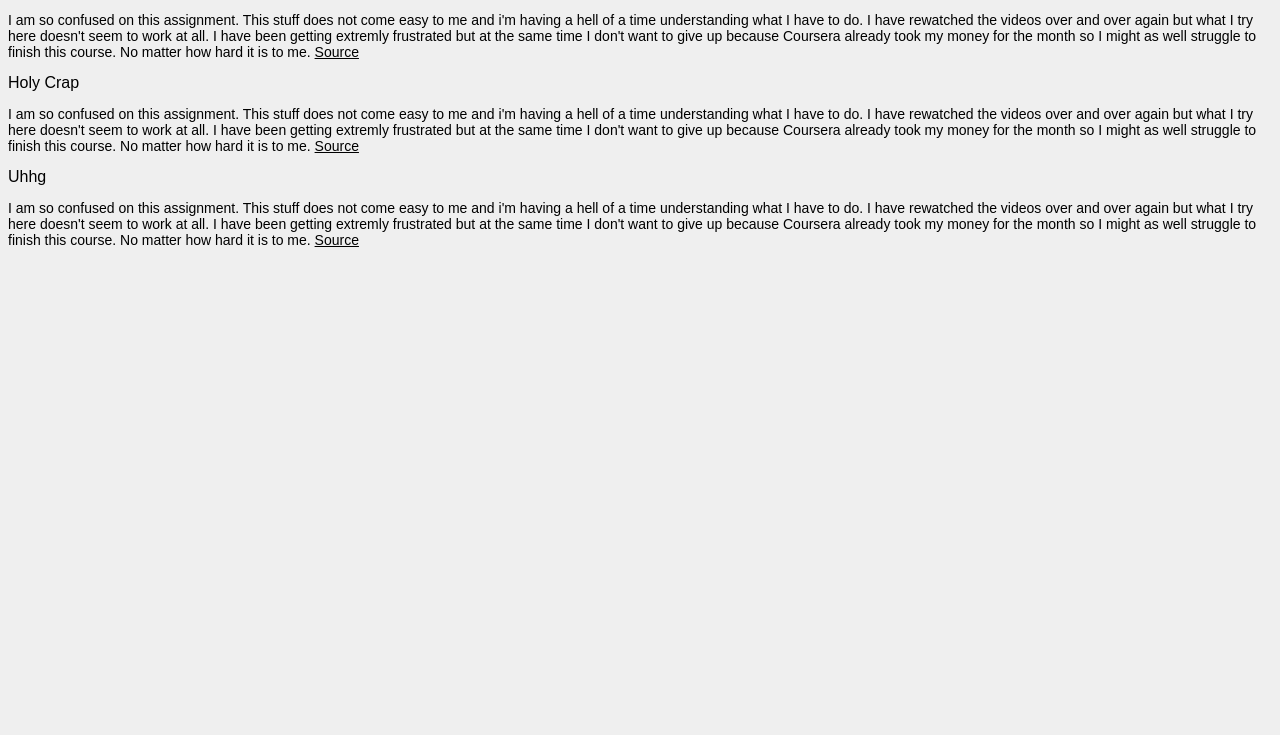
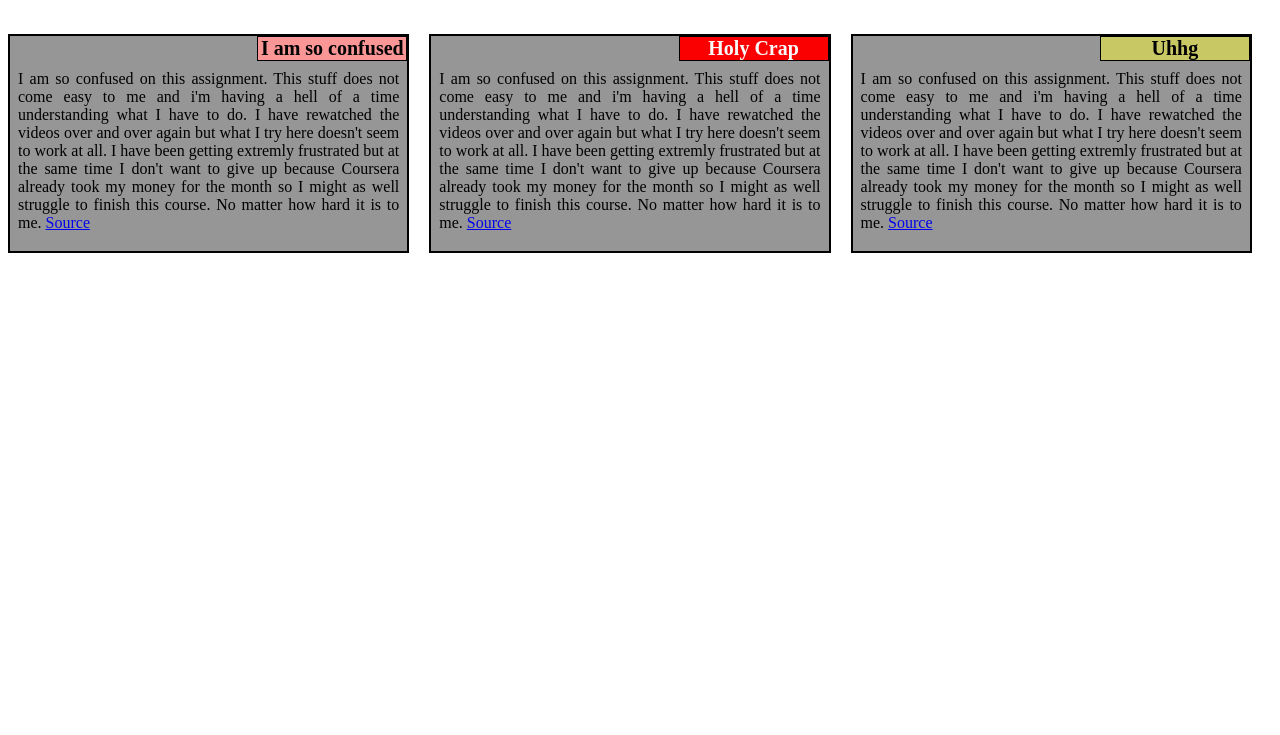
Before and after one commit to mjpsg2112/Week-2-Module-2-Coding-Assignment, a plain HTML site: page index.html in a window 1280 px wide. Shown: the part 65-800 px from the top of the page. Drawn offline with Linux system fonts and the light colour scheme; files that its build step writes are made by us from their sources.

Commit message:
Update module2.css

```diff
--- a/module2/module2.css
+++ b/module2/module2.css
@@ -1,22 +1,87 @@
-body {
-	background: #efefef;
-	font-family: arial;
 
+* {
+  box-sizing: border-box;
 }
+
 h1 {
-	font-size: 18px;
+	font-size: 27px;
+	font-family: Georgia serif;
+	text-align: center;
+	color: rgb(0, 0, 0);
+	margin-bottom: 30px;
 }
-a {
-	color: #000000;
-	text-decoration: underline;
+
+p {
+	padding: 15px 5px 0px 5px;
+	font-family: Georgia sans-serif;
+	font-size: 16px;
+	position: relative;
 }
-a:hover {
-	color: #000000;
-	text-decoration: none:
+
+.section {
+	background-color: rgb(150, 150, 150);
+   	border: 2px solid black;
+   	margin-top: 20px;
+   	margin-right: 20px;
+   	padding: 3px;
+   	text-align: justify;
+   	position: relative;
+ }
+
+span {
+	font-size: 20px;
+	width: 150px;
+	border: 1px solid black;
+	font-weight: bold;
+	text-align: center;
+	float: right; top :0; right: 0; margin: 0;
+	position: absolute;
 }
-h2 {
-	font-size: 16px;
+#nr1 {
+	background-color: rgb(250, 150, 150);
+	color: rgb(0, 0, 0);
 }
-p {
-	font-size: 14px;
+#nr2 {
+	background-color: rgb(250, 0, 0);
+	color: rgb(250, 250, 250);
 }
+#nr3 {
+	background-color: rgb(200, 200, 100);
+	color: rgb(0, 0, 0);
+}
+}
+
+.row {
+	width: 100%;
+}
+
+/* Desktop PC view */
+
+@media (min-width: 992px) {
+
+  .col-lg-4 {
+    width: 33.33%;
+    float: left;
+	}
+}
+
+/* Tablet PC view */
+@media (min-width: 768px) and (max-width: 991px) {
+
+  .col-md-6 {
+    width: 50%;
+    float: left;
+  }
+  .col-md-12 {
+    width: 100%;
+    float: left;
+  }
+}
+/* Cell phone view */
+@media (max-width: 767px)  {
+
+  .col-sx-12 {
+  	float: left;
+    width: 100%;
+  }
+}
```
